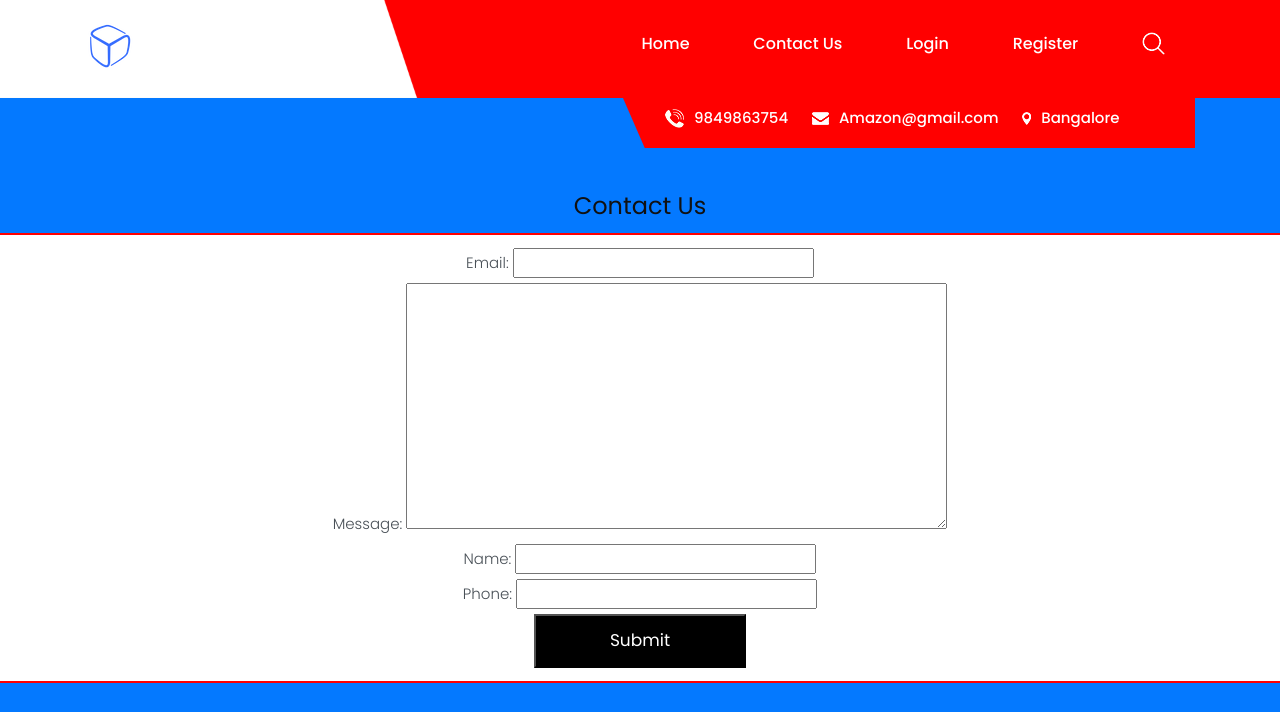
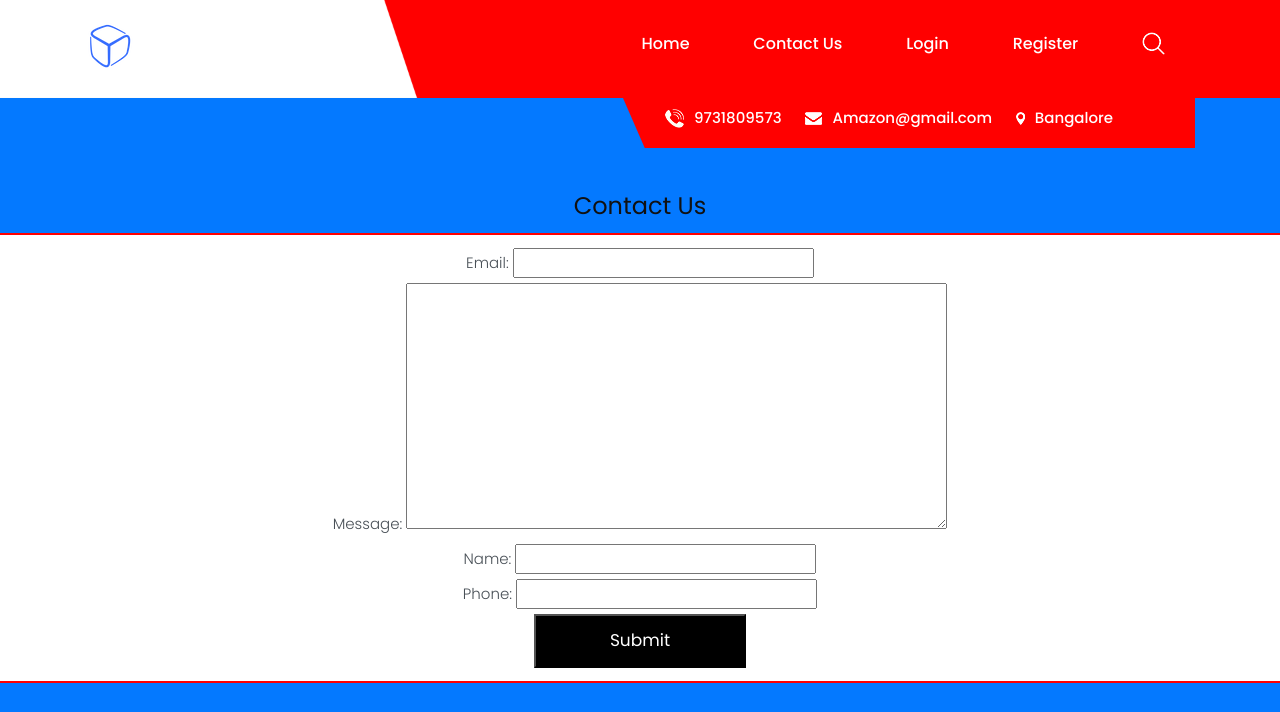
Before and after one commit to Malatesh810/e-commerce, a Django app: page /subscribe/ in a window 1280 px wide. Shown: the top 712 px of that part. Run offline with Django 3.2, Linux system fonts and the light colour scheme; the page is wider than the window, and the part outside it is not shown; some libraries are stand-ins or nearby versions.

Commit message:
Update contact.html

```diff
--- a/templates/contact.html
+++ b/templates/contact.html
@@ -75,7 +75,7 @@
                     <div class="col-md-6 offset-md-6">
                         <div class="location_icon_bottum">
                             <ul>
-                                <li><img src="{%static 'icon/call.png'%}" />9849863754</li>
+                                <li><img src="{%static 'icon/call.png'%}" />9731809573</li>
                                 <li><img src="{%static 'icon/email.png'%}" />Amazon@gmail.com</li>
                                 <li><img src="{%static 'icon/loc.png'%}" />Bangalore</li>
                             </ul>
```
